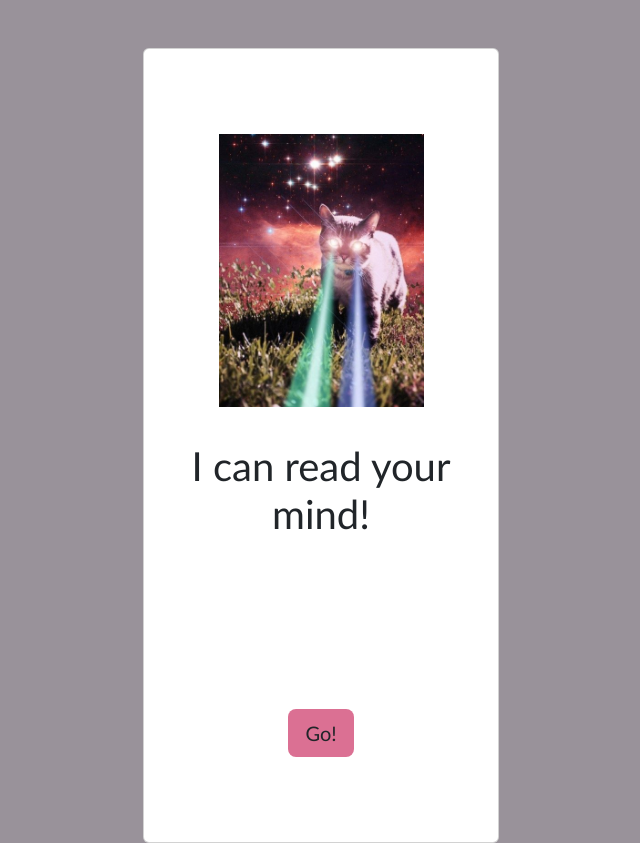
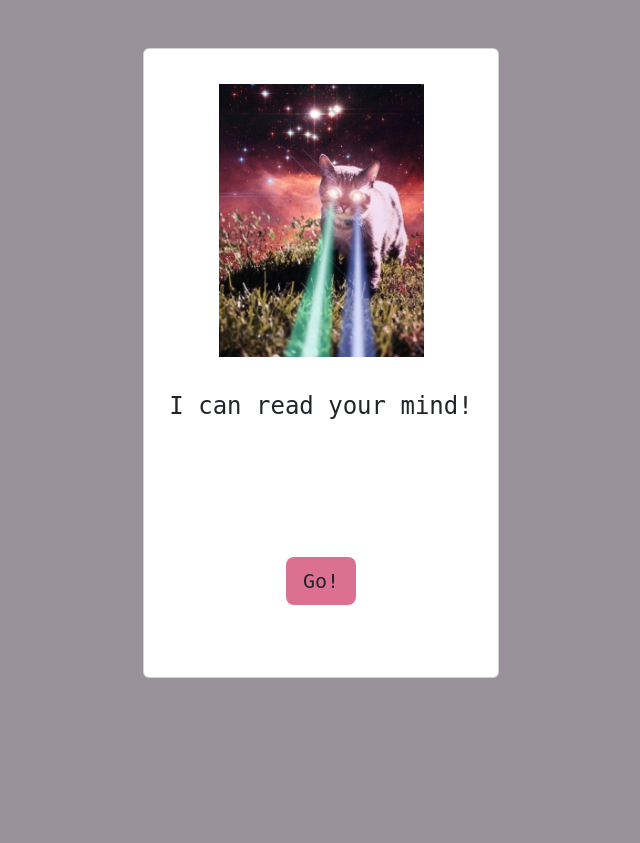
Before and after one commit to MariolaH/mind-reader, a plain HTML site: page index.html in a window 1280 px wide. Shown: the whole page, without its empty margins (319-959 px from the left). After the commit the page ends 800 px from the top, so only its background shows below. Drawn offline with nearby package versions, Linux system fonts and the light colour scheme.

Commit message:
layour changes

```diff
--- a/CSS/style.css
+++ b/CSS/style.css
@@ -8,7 +8,7 @@ background-color: palevioletred;
     display: block;
     margin-left: auto;
     margin-right: auto;
-    padding-top: 85px;
+    padding-top: 35px;
     padding-bottom: 35px;
 
 }
@@ -25,6 +25,6 @@ background-color: palevioletred;
 
     .text-center {
 
-        font-family: 'Trebuchet MS', 'Lucida Sans Unicode', 'Lucida Grande', 'Lucida Sans', Arial, sans-serif;
-        font-size: 40px;
+        font-family: 'monospace';
+        /* font-size: 35px; */
     }
--- a/index.html
+++ b/index.html
@@ -22,7 +22,7 @@
                         <img src="IMG/cat with laser eyes.jpeg" id="image" class="square profilePic card-img-top"
                             alt="Image of cat with laser eyes">
 
-                        <h1 id="headingText" class="text-center"> I can read your mind</h1>
+                        <h4 id="headingText" text-size="45px" class="text-center"> I can read your mind</h4>
                         <div class="button text-center">
                             <button class="nextButton btn btn-lg" type='button' id="nextButton">Next!</button>
                         </div>
@@ -30,7 +30,7 @@
                             <button class="revealButton btn btn-lg" type='button' id="revealButton">Reveal!</button>
                         </div>
                         <p id="subText" class="text-center"></p>
-                        <p id="proceed" class="text-center"></p>
+                        <p id="proceed" text-size= 45px class="text-center"></p>
                         <div class="button text-center">
                             <button class="goButton btn btn-lg" type='button' id="goButton">Go!</button>
                             </div>
```
